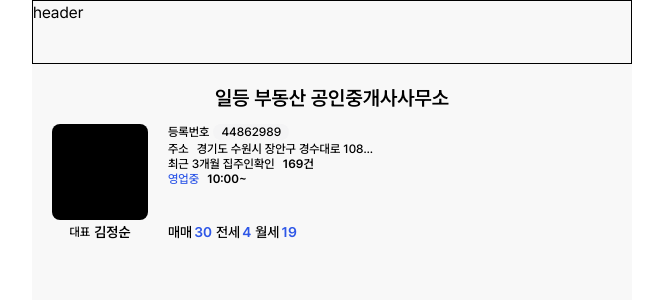
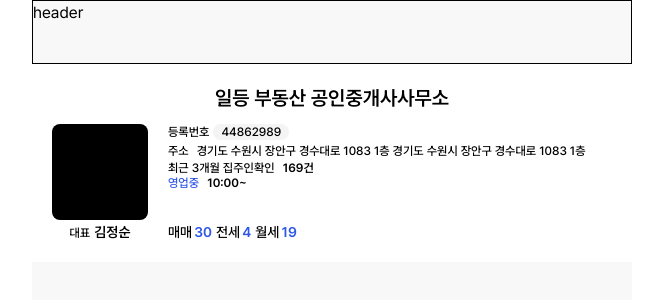
Before and after one commit to FC-DEV3-Final-Project/zoop-frontend, a Next.js app: page /real-estate/1 in a window 1280 px wide. Shown: the top 300 px of the page, without its empty margins (308-971 px from the left). Built offline with nearby package versions, Linux system fonts and the light colour scheme.

Commit message:
design: 부동산 정보영역 퍼블리싱

```diff
--- a/src/app/real-estate/[id]/page.tsx
+++ b/src/app/real-estate/[id]/page.tsx
@@ -1,22 +1,41 @@
+"use client";
+import { useRef, useState, useEffect } from "react";
+
 export default function RealEstatePage({ params }: { params: { id: string } }) {
+  const textRef = useRef<HTMLDivElement>(null);
+  const [isTruncated, setIsTruncated] = useState(false);
+  const [isExpanded, setIsExpanded] = useState(false);
+
+  useEffect(() => {
+    const el = textRef.current;
+    if (!el) return;
+
+    const lineHeight = parseFloat(getComputedStyle(el).lineHeight);
+    const maxHeight = lineHeight * 2;
+
+    if (el.scrollHeight > maxHeight + 1) {
+      setIsTruncated(true);
+    }
+  }, []);
+
   return (
-    <div className="flex flex-col gap-3 p-5">
-      <div className="text-center text-xl font-semibold leading-7">
+    <div className="flex flex-col gap-3 bg-white p-5">
+      <div className="text-center text-xl font-semibold leading-7 text-black">
         일등 부동산 공인중개사사무소
       </div>
       <div className="flex gap-5">
         {/* 프로필/대표 */}
-        <div className="flex w-24 flex-col items-center gap-1">
+        <div className="flex w-24 min-w-24 max-w-24 flex-shrink-0 flex-col items-center gap-1">
           {/* 프로필 */}
           <div className="h-24 w-full rounded-lg bg-black" />
           {/* 대표 */}
           <div className="flex w-full items-center justify-center gap-1">
-            <div className="text-xs font-medium leading-tight text-black">대표</div>
+            <div className="text-xs font-medium leading-none text-black">대표</div>
             <div className="text-sm font-semibold leading-tight text-black">김정순</div>
           </div>
         </div>
         {/* 정보 영역 */}
-        <div className="flex w-52 flex-col gap-1">
+        <div className="flex flex-col gap-1">
           <div className="flex h-24 flex-col gap-[3px]">
             <div className="flex items-center gap-1">
               <div className="text-xs font-medium leading-none text-black">등록번호</div>
@@ -24,11 +43,24 @@ export default function RealEstatePage({ params }: { params: { id: string } }) {
                 <div className="text-xs font-medium leading-none text-black">44862989</div>
               </div>
             </div>
-            <div className="flex w-52 items-center gap-2">
-              <div className="text-xs font-medium leading-none text-black">주소</div>
-              <div className="flex-1 truncate text-xs font-medium leading-none text-black">
-                경기도 수원시 장안구 경수대로 1083 1층
+            <div className="flex w-full items-start gap-2">
+              <div className="whitespace-nowrap text-xs font-medium text-black">주소</div>
+              <div
+                ref={textRef}
+                className={`pr-6 text-xs font-medium text-black transition-all ${
+                  isExpanded ? "line-clamp-none" : "line-clamp-1"
+                }`}
+              >
+                경기도 수원시 장안구 경수대로 1083 1층 경기도 수원시 장안구 경수대로 1083 1층
               </div>
+              {isTruncated && (
+                <img
+                  src={isExpanded ? "/icons/arrow-up.svg" : "/icons/arrow-down.svg"}
+                  alt={isExpanded ? "접기" : "더보기"}
+                  className="h-4 w-4 cursor-pointer"
+                  onClick={() => setIsExpanded(!isExpanded)}
+                />
+              )}
             </div>
             <div className="flex items-center gap-2">
               <div className="text-xs font-medium leading-none text-black">
```
